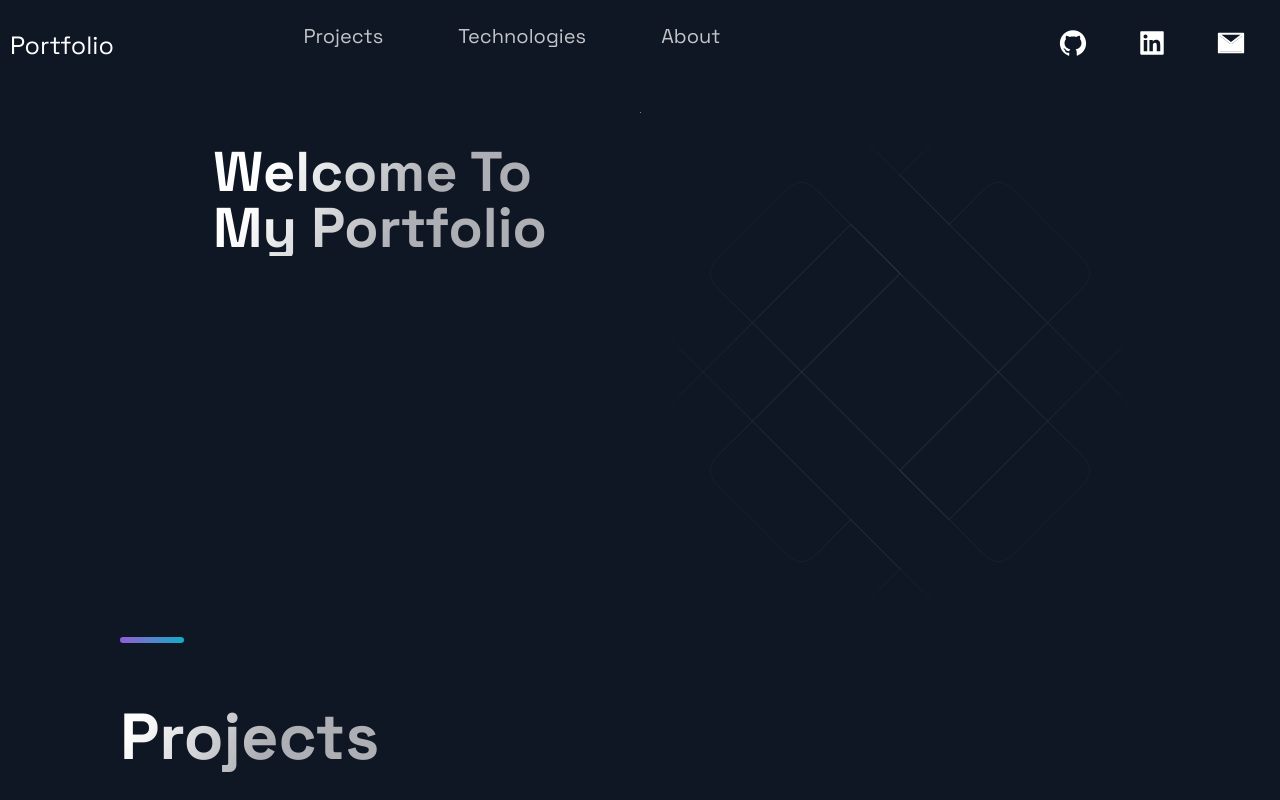
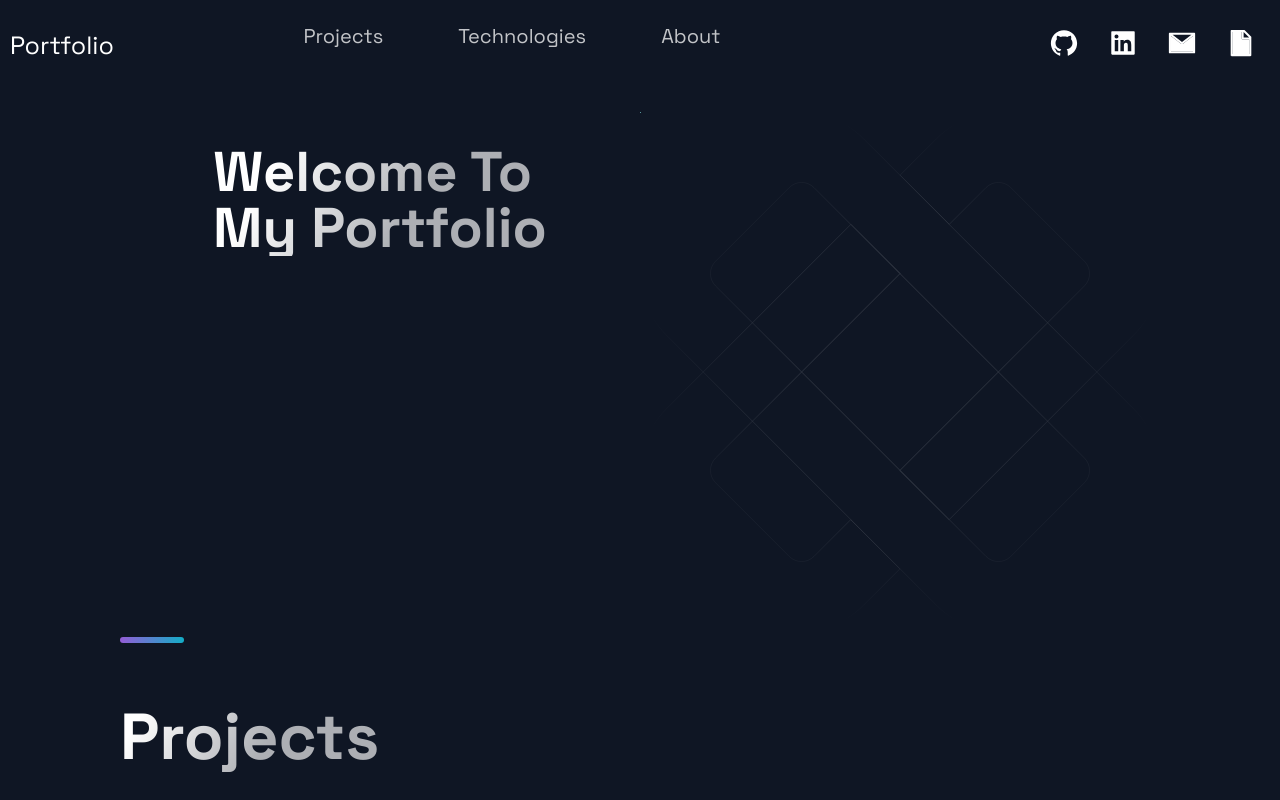
Before and after one commit to Noah0217/react-portfolio-20, a Next.js app: page / in a window 1280 px wide. Shown: the top 800 px of the page. Built offline with nearby package versions, Linux system fonts and the light colour scheme.

Commit message:
Resume added to header

```diff
--- a/src/components/Header/Header.js
+++ b/src/components/Header/Header.js
@@ -1,6 +1,6 @@
 import Link from 'next/link';
 import React from 'react';
-import { AiFillGithub, AiTwotoneMail, AiFillLinkedin } from 'react-icons/ai'; /*icons for socials*/
+import { AiFillGithub, AiTwotoneMail, AiFillLinkedin, AiTwotoneFile } from 'react-icons/ai'; /*icons for socials*/
 import { DiCssdeck } from 'react-icons/di';
 
 import { Container, Div1, Div2, Div3, NavLink, SocialIcons, Span } from './HeaderStyles';
@@ -41,6 +41,9 @@ const Header = () =>  (
         <SocialIcons href= "mailto: noahm0217@gmail.com">
           <AiTwotoneMail size="3rem"/>
         </SocialIcons>
+        <SocialIcons href= "https://docs.google.com/document/d/1fKAy3e2gS0TpRoYT0uMgJAchfg5Se5CD212T1RcVp5c/edit?usp=sharing" alt="Resume">
+          <AiTwotoneFile size="3rem"/>
+        </SocialIcons>
       </Div3>
   </Container>
 
```
